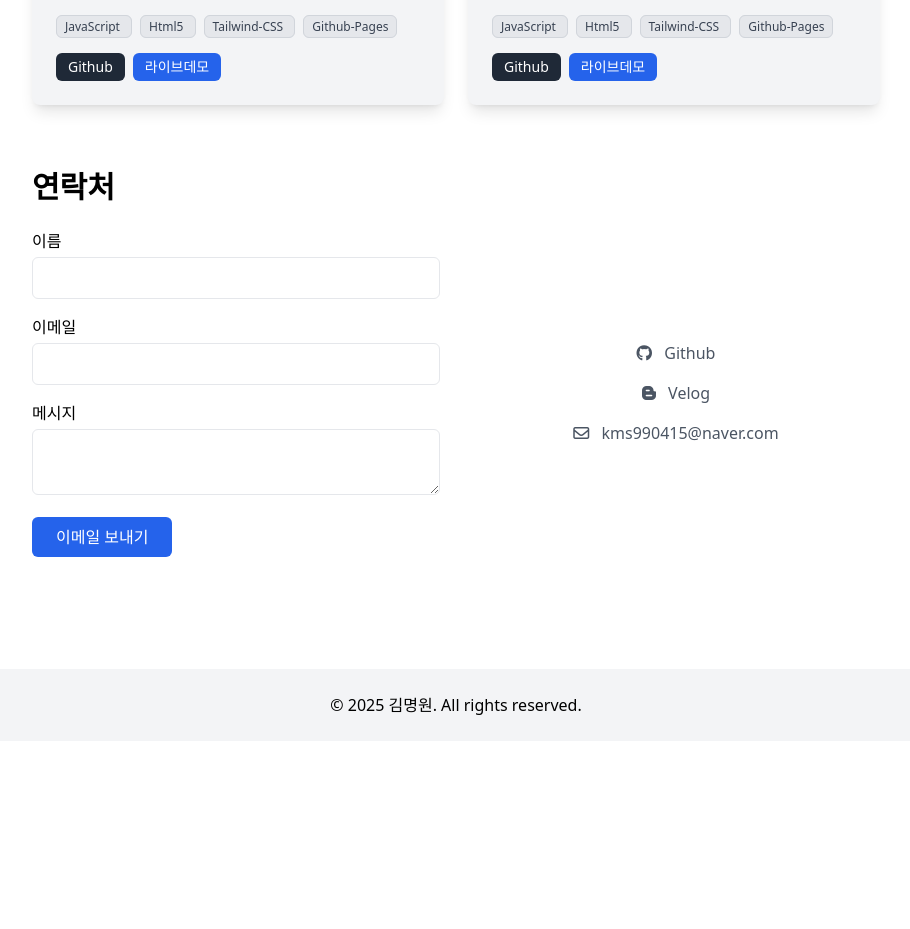
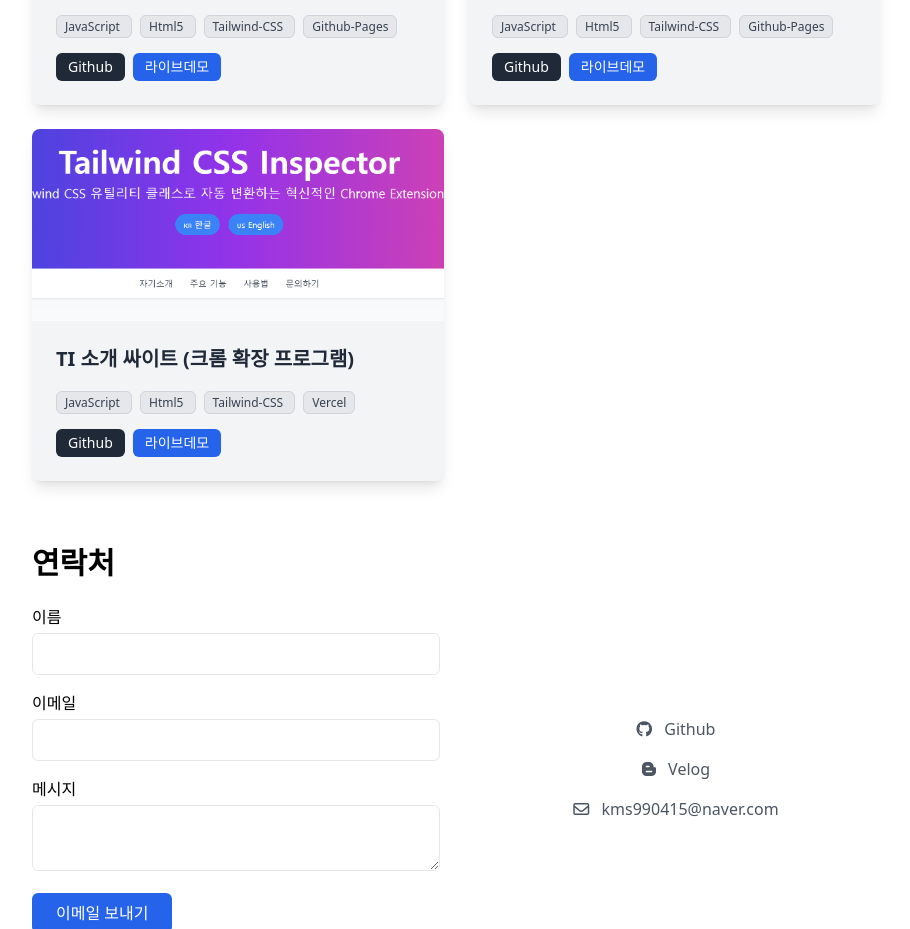
Before and after one commit to kmw9904/portfolio, a plain HTML site: page index.html in a window 1280 px wide. Shown: the part 2065-2994 px from the top of the page, without its empty margins (184-1094 px from the left). Before the commit the page ends 2806 px from the top, so only its background shows below. Drawn offline with nearby package versions, Linux system fonts and the light colour scheme.

Commit message:
프로젝트 1개 추가, 이메일 전송 기능 수정

```diff
--- a/index.html
+++ b/index.html
@@ -487,6 +487,60 @@
               </div>
             </div>
           </article>
+
+          <article
+            class="bg-gray-100 dark:bg-gray-800 rounded-lg overflow-hidden shadow-lg hover:scale-105 transition-transform duration-300"
+          >
+            <!-- 이미지 -->
+            <img
+              class="w-full h-48 object-cover"
+              src="img/project5.png"
+              alt="크롬 확장 프로그램램 이미지"
+            />
+            <!-- 정보 영역 -->
+            <div class="p-6">
+              <!-- 프로젝트 명 -->
+              <h3
+                class="text-xl font-semibold mb-4 text-gray-800 dark:text-gray-100"
+              >
+                TI 소개 싸이트 (크롬 확장 프로그램)
+              </h3>
+
+              <!-- 기술스택 -->
+              <div class="space-x-2 mb-4">
+                <span
+                  class="bg-gray-200 dark:bg-gray-700 text-xs px-2 py-0.5 rounded-md text-gray-700 dark:text-gray-300 border border-gray-300 dark:border-gray-600"
+                  >JavaScript
+                </span>
+                <span
+                  class="bg-gray-200 dark:bg-gray-700 text-xs px-2 py-0.5 rounded-md text-gray-700 dark:text-gray-300 border border-gray-300 dark:border-gray-600"
+                  >Html5
+                </span>
+                <span
+                  class="bg-gray-200 dark:bg-gray-700 text-xs px-2 py-0.5 rounded-md text-gray-700 dark:text-gray-300 border border-gray-300 dark:border-gray-600"
+                  >Tailwind-CSS
+                </span>
+                <span
+                  class="bg-gray-200 dark:bg-gray-700 text-xs px-2 py-0.5 rounded-md text-gray-700 dark:text-gray-300 border border-gray-300 dark:border-gray-600"
+                  >Vercel
+                </span>
+              </div>
+
+              <!-- github 버튼 -->
+              <div class="flex justify-start space-x-2">
+                <a
+                  href="https://github.com/kmw9904/TailwindCSS-Inspector"
+                  class="text-sm bg-gray-800 dark:bg-gray-300 text-white dark:text-gray-800 px-3 py-1 rounded-md"
+                  >Github
+                </a>
+                <a
+                  href="https://tailwind-css-inspector.vercel.app/"
+                  class="text-sm bg-blue-600 text-white px-3 py-1 rounded-md"
+                  >라이브데모
+                </a>
+              </div>
+            </div>
+          </article>
         </div>
       </section>
 
@@ -495,7 +549,11 @@
         <h2 class="text-3xl font-bold mb-6">연락처</h2>
         <div class="grid grid-cols-1 md:grid-cols-2 gap-8">
           <!-- 이메일 -->
-          <form id="contactForm" class="space-y-4">
+          <form
+            action="mailto:kms990415@naver.com"
+            id="contactForm"
+            class="space-y-4"
+          >
             <div>
               <label for="name" class="block mb-1 font-medium">이름</label>
               <input
@@ -520,7 +578,7 @@
               <label for="name" class="block mb-1 font-medium">메시지</label>
               <textarea
                 type="text"
-                name="name"
+                name="message"
                 id="name"
                 required
                 class="dark:bg-gray-700 dark:border-gray-600 dark:text-white w-full px-4 py-2 border rounded-md focus:outline-none focus:ring focus:ring-blue-500"
```
Also changed, not shown: img/project5.png (added).
